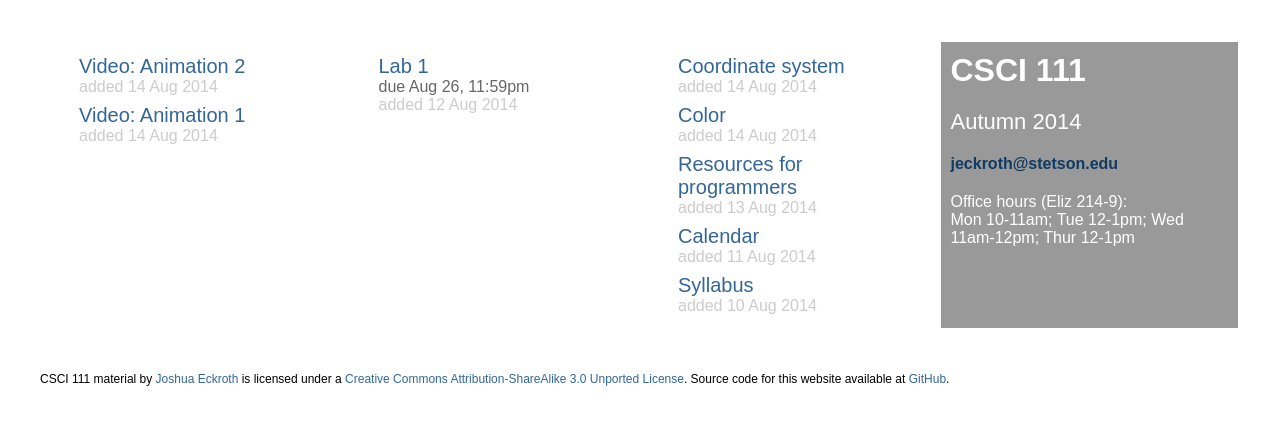
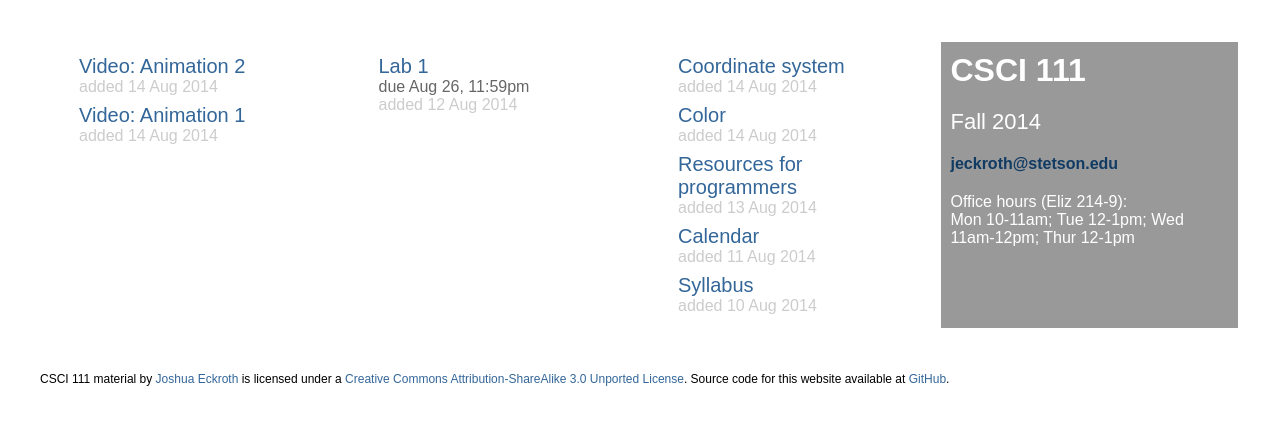
Before and after one commit to joshuaeckroth/csci111-website, a Jekyll site: the page built from index.markdown, in a window 1280 px wide. Shown: the top 425 px of the page. Built offline with Jekyll 4.4.1, drawn with Linux system fonts in a browser that asks for light colours; Markdown is read by kramdown in place of the engine named in the settings.

Commit message:
Autumn -> Fall

```diff
--- a/_layouts/index.html
+++ b/_layouts/index.html
@@ -41,7 +41,7 @@
           </td>
           <td class="metabox">
             <div class="classname">CSCI 111</div>
-            <div class="semester">Autumn 2014</div>
+            <div class="semester">Fall 2014</div>
             <div class="email"><b><a href="mailto:jeckroth@stetson.edu">jeckroth@stetson.edu</a></b></div>
             <div class="officehours">
               Office hours (Eliz 214-9):<br/>
--- a/index.markdown
+++ b/index.markdown
@@ -1,4 +1,4 @@
 ---
 layout: index
-title: CSCI 111 Autumn 2014
+title: CSCI 111
 ---
```
